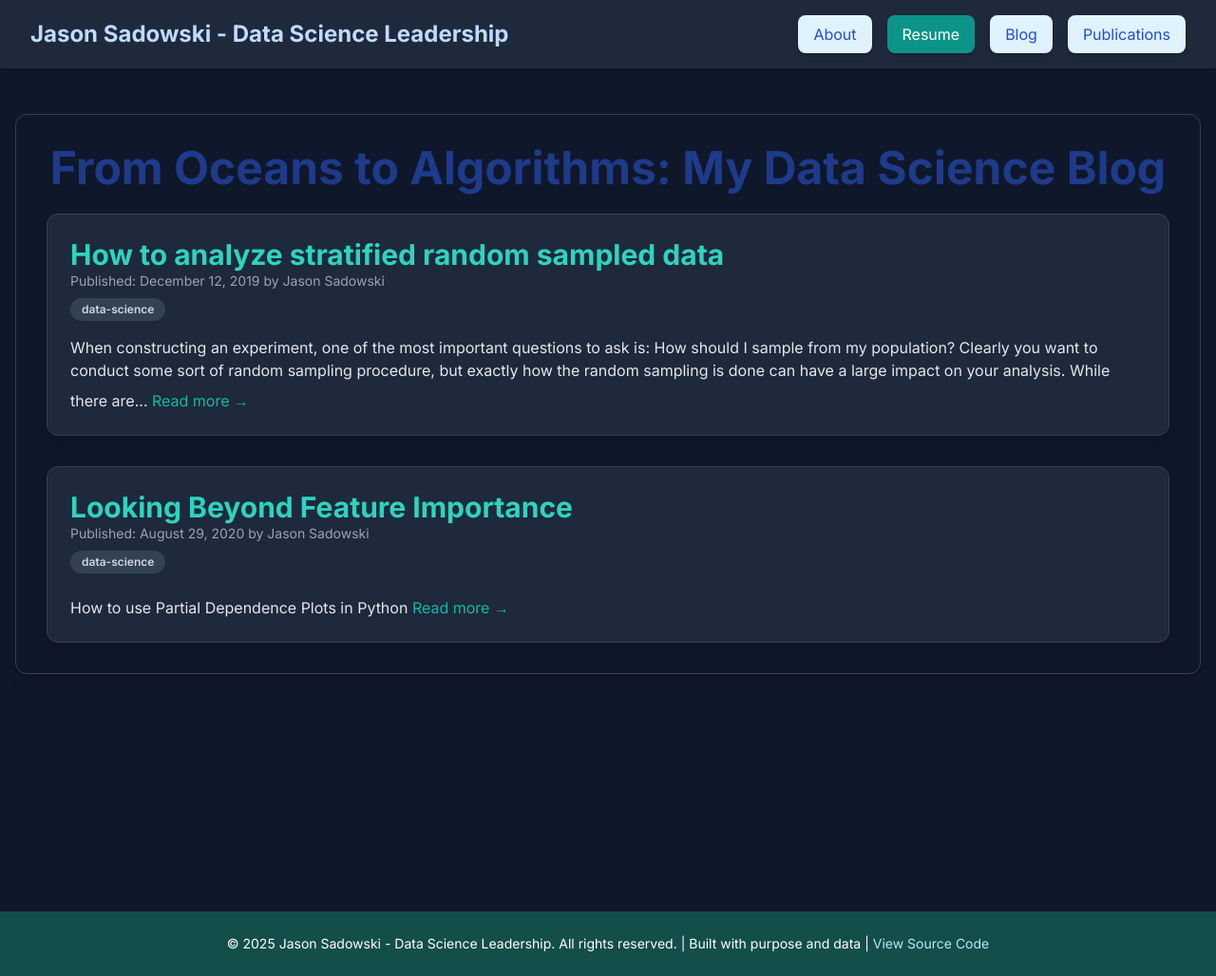
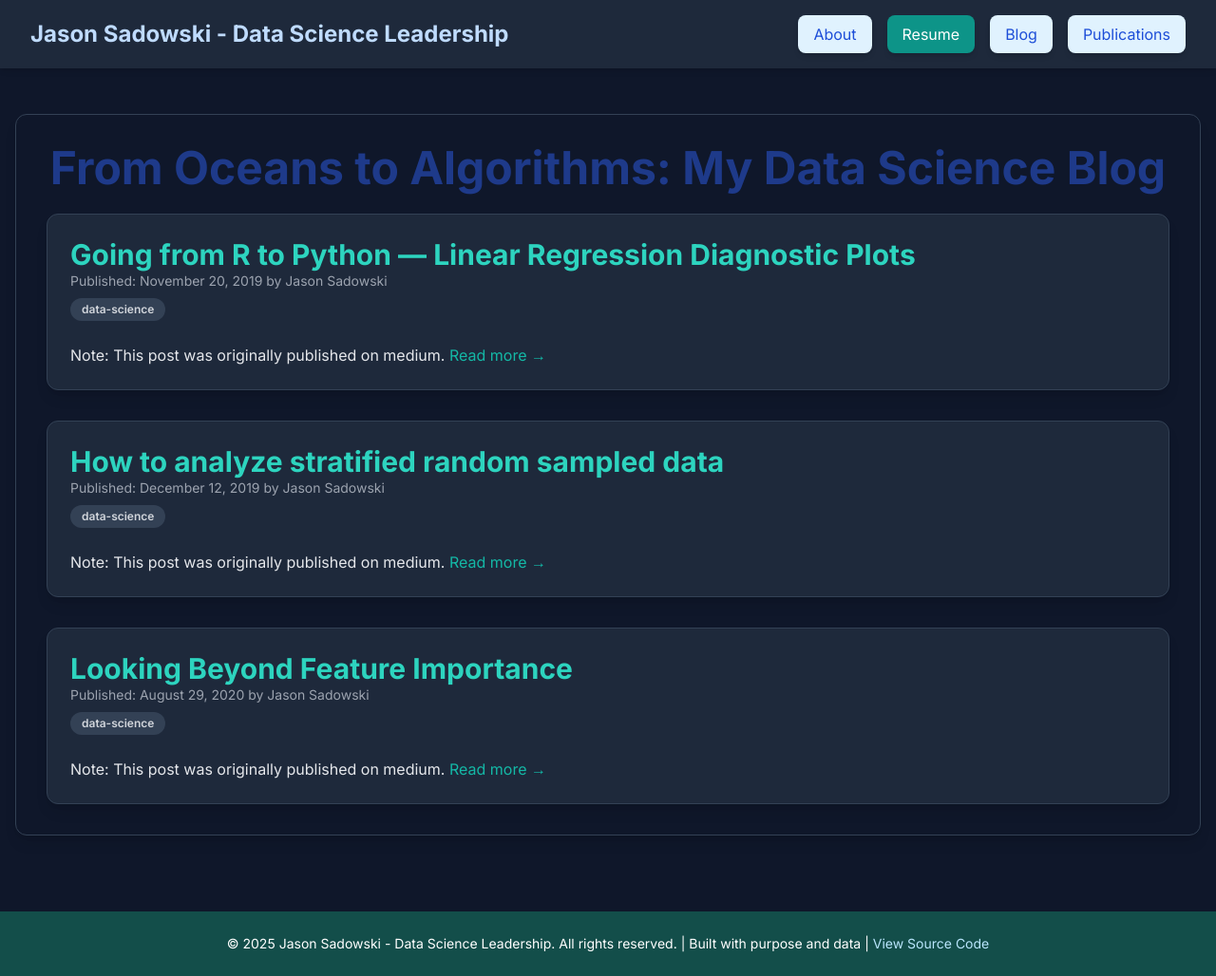
Before and after one commit to j-sadowski/personal_website, a Jekyll site: the page built from blog.html, in a window 1280 px wide and 1028 px high. Shown: the whole window at 95% size. Built offline with Jekyll 4.4.1, drawn with Linux system fonts in a browser that asks for light colours; nearby versions of some CDN libraries; some of the changed lines change nothing that is shown.

Commit message:
added random sampling and linear regression posts

````diff
--- /dev/null
+++ b/_posts/2019-11-20-Linear-Regression-Diagnostic-Plots.md
@@ -0,0 +1,222 @@
+---
+layout: post
+title: Going from R to Python — Linear Regression Diagnostic Plots
+date: 2019-11-20 10:00:00 -0500
+categories: [data-science]
+author: Jason Sadowski
+---
+Note: This post was originally published on [medium](https://medium.com/data-science/going-from-r-to-python-linear-regression-diagnostic-plots-144d1c4aa5a).
+
+As a long time R user that has transitioned into Python, one of the things that I miss most about R is easily generating diagnostic plots for a linear regression. There are some great resources on how to conduct linear regression analyses in Python ([see here for example](https://towardsdatascience.com/linear-regression-on-boston-housing-dataset-f409b7e4a155)), but I haven’t found an intuitive resource on generating the diagnostic plots that I know and love from R.
+
+I decided to build some wrapper functions for the four plots that come up when you use the plot(lm) command in R. Those plots are:
+
+
+1. Residuals vs. Fitted Values
+2. Normal Q-Q Plot
+3. Standardized Residuals vs. Fitted Values
+4. Standardized Residuals vs. Leverage
+
+The first step is to conduct the regression. Because this post is all about R-nostalgia I decided to use a classic R dataset: mtcars. It’s relatively small, has interesting dynamics, and has categorical both continuous data. You can import this dataset into python pretty easily by installing the pydataset module. While this module hasn’t been updated since 2016, the mtcars dataset is from 1974, so the data we want are available. Here are the modules I’ll be using in this post:
+
+```python
+import matplotlib.pyplot as plt
+from matplotlib import rcParams
+import pandas as pd
+import statsmodels.api as sm
+import statsmodels.formula.api as smf
+from statsmodels.nonparametric.smoothers_lowess import lowess
+import numpy as np
+import scipy.stats as stats
+from pydataset import data
+```
+
+Now let’s import the mtcars dataframe and take a look at it.
+
+```python
+mtcars = data('mtcars')
+mtcars.head()
+```
+
+![alt text]({{ '/assets/blog_post_figures/2019-11-20/linear.png' | relative_url }})
+
+The documentation for this dataset can be accessed via the command:
+
+```
+data('mtcars', show_doc = True)
+```
+
+In particular I’m interested in predicting miles per gallon (mpg) using the number of cylinders (cyl) and the weight of the car (wt). I hypothesize that mpg will decrease with cyl and wt. The statsmodels formula API uses the same formula interface as an R lm function. Note that in python you first need to create a model, then fit the model rather than the one-step process of creating and fitting a model in R. This two-step process is pretty standard across multiple python modules.
+
+Importantly, the statsmodels formula API automatically includes an intercept into the regression. The raw statsmodels interface does not do this so adjust your code accordingly.
+
+```python
+
+model = smf.ols(formula='mpg ~ cyl + wt', data=mtcars)
+results = model.fit()
+print(results.summary())
+```
+
+![alt text]({{ '/assets/blog_post_figures/2019-11-20/linear-1.png' | relative_url }})
+
+The amount of variance explained by the model is pretty high (R^2 = 0.83), and both cyl and wt are negative and significant, supporting my initial hypothesis. There is plenty to unpack in this OLS output, but for this post I’m not going to explore all of the outputs nor discuss statistical significance/non-significance. This post is all about constructing the outlier detection and assumption check plots so common in base R.
+
+Do the data fit the assumptions of a OLS model? Let’s get to plotting!
+
+***
+
+First, let’s check if there is structure in the residuals relative to the fitted values. This plot is relatively straightforward to create. The plan here is to extract the residuals and fitted values from the fitted model, calculate a lowess smoothed line through those points, then plot. The annotations are the top three indices of the greatest absolute value of the residual.
+
+```python
+
+residuals = results.resid
+fitted = results.fittedvalues
+smoothed = lowess(residuals,fitted)
+top3 = abs(residuals).sort_values(ascending = False)[:3]
+
+plt.rcParams.update({'font.size': 16})
+plt.rcParams["figure.figsize"] = (8,7)
+fig, ax = plt.subplots()
+ax.scatter(fitted, residuals, edgecolors = 'k', facecolors = 'none')
+ax.plot(smoothed[:,0],smoothed[:,1],color = 'r')
+ax.set_ylabel('Residuals')
+ax.set_xlabel('Fitted Values')
+ax.set_title('Residuals vs. Fitted')
+ax.plot([min(fitted),max(fitted)],[0,0],color = 'k',linestyle = ':', alpha = .3)
+
+for i in top3.index:
+    ax.annotate(i,xy=(fitted[i],residuals[i]))
+
+plt.show()
+```
+![alt text]({{ '/assets/blog_post_figures/2019-11-20/linear-2.png' | relative_url }})
+
+In this case there may be a slight nonlinear structure in the residuals, and probably worth testing other models. The Fiat 128, Toyota Corolla, and Toyota Corona could be outliers in the dataset, but it’s worth further exploration.
+
+Do the residuals follow a normal distribution? To test this we need the second plot, a quantile - quantile (Q-Q) plot with theoretical quantiles created by the normal distribution. Statsmodels has a qqplot [function](http://www.statsmodels.org/dev/generated/statsmodels.graphics.gofplots.qqplot.html), but it’s difficult to annotate and customize into a base R-style graph. Not to worry, constructing a Q-Q plot is relatively straightforward.
+
+We can extract the theoretical quantiles from the stats.probplot() function. I used the internally studentized residuals here since they’ll be needed for the third and fourth graph, but you can use the raw residuals if you prefer. Then we’ll plot the studentized residuals against the theoretical quantiles and add a 1:1 line for visual comparison. The annotations are the three points with the greatest absolute value in studentized residual.
+
+```python
+sorted_student_residuals = pd.Series(results.get_influence().resid_studentized_internal)
+sorted_student_residuals.index = results.resid.index
+sorted_student_residuals = sorted_student_residuals.sort_values(ascending = True)
+df = pd.DataFrame(sorted_student_residuals)
+df.columns = ['sorted_student_residuals']
+df['theoretical_quantiles'] = stats.probplot(df['sorted_student_residuals'], dist = 'norm', fit = False)[0]
+rankings = abs(df['sorted_student_residuals']).sort_values(ascending = False)
+top3 = rankings[:3]
+
+fig, ax = plt.subplots()
+x = df['theoretical_quantiles']
+y = df['sorted_student_residuals']
+ax.scatter(x,y, edgecolor = 'k',facecolor = 'none')
+ax.set_title('Normal Q-Q')
+ax.set_ylabel('Standardized Residuals')
+ax.set_xlabel('Theoretical Quantiles')
+ax.plot([np.min([x,y]),np.max([x,y])],[np.min([x,y]),np.max([x,y])], color = 'r', ls = '--')
+for val in top3.index:
+    ax.annotate(val,xy=(df['theoretical_quantiles'].loc[val],df['sorted_student_residuals'].loc[val]))
+plt.show()
+```
+
+![alt text]({{ '/assets/blog_post_figures/2019-11-20/linear-3.png' | relative_url }})
+
+Here we can see that the residuals all generally follow the 1:1 line indicating that they probably come from a normal distribution. While difficult to read (just like in base R, ah the memories) Fiat 128, Toyota Corolla, and Chrysler Imperial stand out as both the largest magnitude in studentized residuals as and also appear to deviate from the theoretical quantile line.
+
+Now we can test the assumption of homoskedasticity using the scale-location plot. Base R plots the square root of the “standardized residuals” against the fitted values. “Standardized residuals” is a bit vague so after searching online, it turns out “standardized residuals” are actually the internally studentized residuals. As I showed above, extracting the [internally studentized residuals](https://stats.stackexchange.com/questions/52522/standardized-residuals-in-rs-lm-output) from the fitted model is straightforward. After that we’ll take the square root of their absolute value, then plot the transformed residuals against the fitted values. If the scatter in the plots is consistent across the entire range of fitted values, then we can safely assume that the data fit the assumption of homoskedasticity. I’ve annotated for the three largest values of the square root transformed studentized residuals.
+
+```python
+student_residuals = results.get_influence().resid_studentized_internal
+sqrt_student_residuals = pd.Series(np.sqrt(np.abs(student_residuals)))
+sqrt_student_residuals.index = results.resid.index
+smoothed = lowess(sqrt_student_residuals,fitted)
+top3 = abs(sqrt_student_residuals).sort_values(ascending = False)[:3]
+
+fig, ax = plt.subplots()
+ax.scatter(fitted, sqrt_student_residuals, edgecolors = 'k', facecolors = 'none')
+ax.plot(smoothed[:,0],smoothed[:,1],color = 'r')
+ax.set_ylabel('$\sqrt{|Studentized \ Residuals|}$')
+ax.set_xlabel('Fitted Values')
+ax.set_title('Scale-Location')
+ax.set_ylim(0,max(sqrt_student_residuals)+0.1)
+for i in top3.index:
+    ax.annotate(i,xy=(fitted[i],sqrt_student_residuals[i]))
+plt.show()
+```
+![alt text]({{ '/assets/blog_post_figures/2019-11-20/linear-4.png' | relative_url }})
+
+In this case there appears to be an upward trend in the lowess smoother. This could be indicative of heteroskedasticity. This heteroskedasticity would probably be worse if I removed the Chrysler Imperial point, so this assumption could be violated in our model.
+
+Finally, I constructed the residuals vs. leverage plot. The response variable is again the internally studentized residuals. The x-axis here is the leverage, as determined via the diagonal of the OLS hat matrix. The tricky part here is adding in the lines for the Cook’s Distance (see [here](https://emredjan.github.io/blog/2017/07/11/emulating-r-plots-in-python/) on how to construct these plots in seaborn). The annotations are the top three studentized residuals with the largest absolute value.
+
+```python
+
+student_residuals = pd.Series(results.get_influence().resid_studentized_internal)
+student_residuals.index = results.resid.index
+df = pd.DataFrame(student_residuals)
+df.columns = ['student_residuals']
+df['leverage'] = results.get_influence().hat_matrix_diag
+smoothed = lowess(df['student_residuals'],df['leverage'])
+sorted_student_residuals = abs(df['student_residuals']).sort_values(ascending = False)
+top3 = sorted_student_residuals[:3]
+
+fig, ax = plt.subplots()
+x = df['leverage']
+y = df['student_residuals']
+xpos = max(x)+max(x)*0.01
+ax.scatter(x, y, edgecolors = 'k', facecolors = 'none')
+ax.plot(smoothed[:,0],smoothed[:,1],color = 'r')
+ax.set_ylabel('Studentized Residuals')
+ax.set_xlabel('Leverage')
+ax.set_title('Residuals vs. Leverage')
+ax.set_ylim(min(y)-min(y)*0.15,max(y)+max(y)*0.15)
+ax.set_xlim(-0.01,max(x)+max(x)*0.05)
+plt.tight_layout()
+for val in top3.index:
+    ax.annotate(val,xy=(x.loc[val],y.loc[val]))
+
+cooksx = np.linspace(min(x), xpos, 50)
+p = len(results.params)
+poscooks1y = np.sqrt((p*(1-cooksx))/cooksx)
+poscooks05y = np.sqrt(0.5*(p*(1-cooksx))/cooksx)
+negcooks1y = -np.sqrt((p*(1-cooksx))/cooksx)
+negcooks05y = -np.sqrt(0.5*(p*(1-cooksx))/cooksx)
+
+ax.plot(cooksx,poscooks1y,label = "Cook's Distance", ls = ':', color = 'r')
+ax.plot(cooksx,poscooks05y, ls = ':', color = 'r')
+ax.plot(cooksx,negcooks1y, ls = ':', color = 'r')
+ax.plot(cooksx,negcooks05y, ls = ':', color = 'r')
+ax.plot([0,0],ax.get_ylim(), ls=":", alpha = .3, color = 'k')
+ax.plot(ax.get_xlim(), [0,0], ls=":", alpha = .3, color = 'k')
+ax.annotate('1.0', xy = (xpos, poscooks1y[-1]), color = 'r')
+ax.annotate('0.5', xy = (xpos, poscooks05y[-1]), color = 'r')
+ax.annotate('1.0', xy = (xpos, negcooks1y[-1]), color = 'r')
+ax.annotate('0.5', xy = (xpos, negcooks05y[-1]), color = 'r')
+ax.legend()
+plt.show()
+```
+![alt text]({{ '/assets/blog_post_figures/2019-11-20/linear-5.png' | relative_url }})
+
+There is some evidence in this plot that the Chrysler Imperial has an unusually large effect on the model. Which makes sense given that it’s an outlier at the minimum edge of the possible range of fitted-values.
+
+***
+
+If you are interested in creating these diagnostic plots yourself, I created a simple module (OLSplots.py) that replicates the plots shown above. I’ve hosted this module as well as the Jupyter notebook for conducting this analysis on my github [repository](https://github.com/j-sadowski/FromRtoPython.git).
+
+Some guidelines:
+
+1. If you are using a test-train split for your regressions, then you should run the diagnostic plots on the trained regression model before testing the model.
+2. The current module cannot handle a regression done in sklearn, but they should be relatively easy to incorporate at a later stage.
+3. The OLSplots.py module currently has no error messages built in, so you’ll need to debug on your own. That being said, if you pass a fitted OLS model from statsmodel into any function, it should work fine.
+4. The text annotations are the index values for the pandas dataframe used to construct the OLS model, so they will work for numeric values as well.
+Thanks for reading. That’s all for now!
+
+***
+Further Reading
+
+https://towardsdatascience.com/linear-regression-on-boston-housing-dataset-f409b7e4a155
+https://github.com/iamaziz/PyDataset
+https://emredjan.github.io/blog/2017/07/11/emulating-r-plots-in-python/
+https://data.library.virginia.edu/diagnostic-plots/
+https://stats.stackexchange.com/questions/52522/standardized-residuals-in-rs-lm-output
--- a/_posts/2019-12-12-How-to-analyze-stratified-random-sampled-data.md
+++ b/_posts/2019-12-12-How-to-analyze-stratified-random-sampled-data.md
@@ -5,6 +5,8 @@ date: 2019-12-12 10:00:00 -0500
 categories: [data-science]
 author: Jason Sadowski
 ---
+Note: This post was originally published on [medium](https://medium.com/data-science/how-to-analyze-stratified-random-sampled-data-e3933199ae74).
+
 
 When constructing an experiment, one of the most important questions to ask is: How should I sample from my population? Clearly you want to conduct some sort of random sampling procedure, but exactly how the random sampling is done can have a large impact on your analysis. While there are many useful guides on how to conduct [stratified random sampling](https://en.wikipedia.org/wiki/Stratified_sampling), I’ve noticed that there are few guidelines on how to correctly analyze your stratified sampled data. In this article, I’m going to discuss how to conduct stratified sampling and how to analyze the resultant data using some simulated data as an example.
 
@@ -95,7 +97,7 @@ def assign_treatments(df, experiment_size, seed  = 42, level = 0):
     return(workdf)
 ```
 At the end of this process we get a dataframe that looks like this:
-![alt text](image.png)
+![alt text]({{ '/assets/blog_post_figures/2019-12-12/strat.png' | relative_url }})
 
 I’ve added a column for the assigned treatment as well as columns for each dummy variable. The dummy variable columns will make synthesizing the response variable easier.
 
@@ -197,6 +199,6 @@ Overall, stratified random sampling increases the power of your analysis. In the
 I hope that helps with your stratified random sampling needs! I’ve added the Jupyter notebook where I conducted this analysis and a similar R script to my GitHub [repository](https://github.com/j-sadowski/FromRtoPython). Here are some links for further reading on ANOVAs and stratified random sampling:
 
 - There are a many articles online that go over the different types of sampling methodologies. See [here](https://medium.com/analytics-vidhya/sampling-methods-6c6e21773a1c), [here](https://towardsdatascience.com/sampling-techniques-a4e34111d808), or [here](https://www.statisticshowto.datasciencecentral.com/probability-and-statistics/sampling-in-statistics/).
-- This course from Penn State goes much deeper into the statistics of stratified random sampling.
+- This course from Penn State goes much deeper into the statistics of stratified random sampling (This course is now unavailable JSS 2025-06-16).
 - Examples of how to conduct an ANOVA on the iris dataset in R and in [Python](https://www.marsja.se/four-ways-to-conduct-one-way-anovas-using-python/).
 - How to conduct a power analysis using traditional [methods](https://www.evanmiller.org/ab-testing/sample-size.html), and using simulated data.
--- a/_posts/2020-08-29-Looking-beyond-feature-importance.md
+++ b/_posts/2020-08-29-Looking-beyond-feature-importance.md
@@ -5,6 +5,7 @@ date: 2020-08-29 10:00:00 -0500
 categories: [data-science]
 author: Jason Sadowski
 ---
+Note: This post was originally published on [medium](https://medium.com/data-science/looking-beyond-feature-importance-37d2807aaaa7).
 
 ## How to use Partial Dependence Plots in Python
 
````
Also changed, not shown: assets/blog_post_figures/2019-11-20/linear-1.png (added), assets/blog_post_figures/2019-11-20/linear-2.png (added), assets/blog_post_figures/2019-11-20/linear-3.png (added), assets/blog_post_figures/2019-11-20/linear-4.png (added), assets/blog_post_figures/2019-11-20/linear-5.png (added), assets/blog_post_figures/2019-11-20/linear.png (added), assets/blog_post_figures/2019-12-12/start-1.png (renamed from _posts/image-1.png), assets/blog_post_figures/2019-12-12/strat-2.png (renamed from _posts/image-2.png), assets/blog_post_figures/2019-12-12/strat-3.png (renamed from _posts/image-3.png), assets/blog_post_figures/2019-12-12/strat.png (renamed from _posts/image.png).
